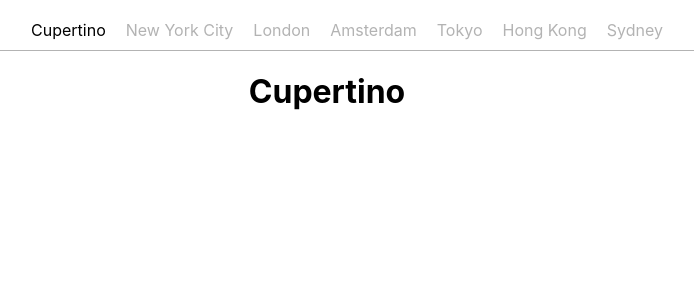
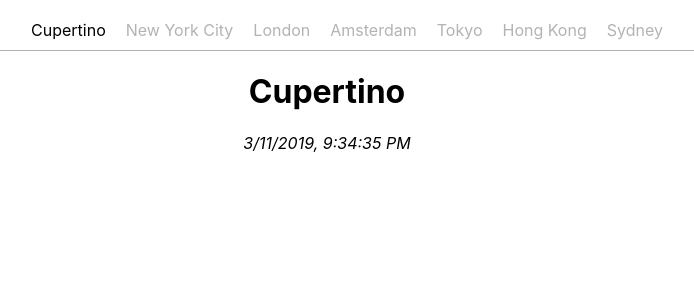
Before and after one commit to drndrw/navigation-project, a React app: page /#/cupertino in a window 1280 px wide. Shown: the top 300 px of the page, without its empty margins (313-1007 px from the left). Built offline with nearby package versions, Linux system fonts and the light colour scheme.

Commit message:
Added timeZone prop

```diff
--- a/src/components/city-information.jsx
+++ b/src/components/city-information.jsx
@@ -1,5 +1,6 @@
 import React from 'react';
 import Navigation from './navigation'
+import Time from './time';
 
 class CityInformation extends React.Component {
 
@@ -16,6 +17,7 @@ class CityInformation extends React.Component {
       <div className='app'>
         <Navigation routes={this.props.routes} activeRoute={this.props.section} />
         <h1>{this.props.label}</h1>
+        <Time timeZone={this.props.timeZone} />
       </div>
     );
   }
--- a/src/index.jsx
+++ b/src/index.jsx
@@ -14,7 +14,7 @@ class App extends React.Component {
       <HashRouter>
         <Switch>
           {this.props.routes.cities.map((city) => (
-            <Route exact path={'/' + city.section} render={(props) => <CityInformation section={city.section} label={city.label} routes={this.props.routes} />} />
+            <Route exact path={'/' + city.section} render={(props) => <CityInformation section={city.section} label={city.label} timeZone={city.timeZone} routes={this.props.routes} />} />
           ))}
           <Route render={() => <Redirect to={'/' + this.props.routes.cities[0].section} />} />
         </Switch>
```
